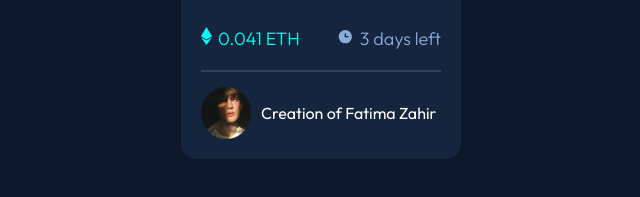
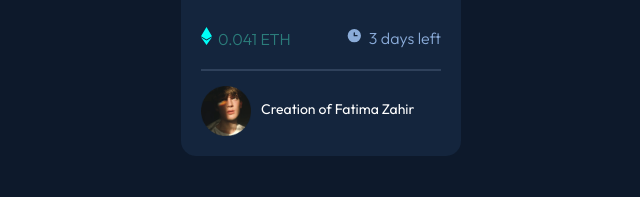
Before and after one commit to Fatima-hub333/NFT-preview-card, a website: page index.html in a window 1280 px wide. In both pictures the pointer is over the element 640 px from the left and 562 px from the top of the page. Shown: the part 513-710 px from the top of the page, without its empty margins (319-959 px from the left). Drawn offline with Linux system fonts and the light colour scheme.

Commit message:
Update README.md

```diff
--- a/index.css
+++ b/index.css
@@ -48,6 +48,12 @@ footer img {
   padding-bottom: 20px;
   margin-top: 30px;
   margin-bottom: 15px;
+  font-size: 12px;
+}
+
+.sub-content:hover {
+  color: hsl(178, 49%, 33%);
+  font-size: 16px;
 }
 
 .sub-content .clock {
@@ -57,4 +63,5 @@ footer img {
 footer {
   display: flex;
   gap: 10px;
+  font-size: 14px;
 }
```
Also changed, not shown: README.md, images/preview.png (added).
